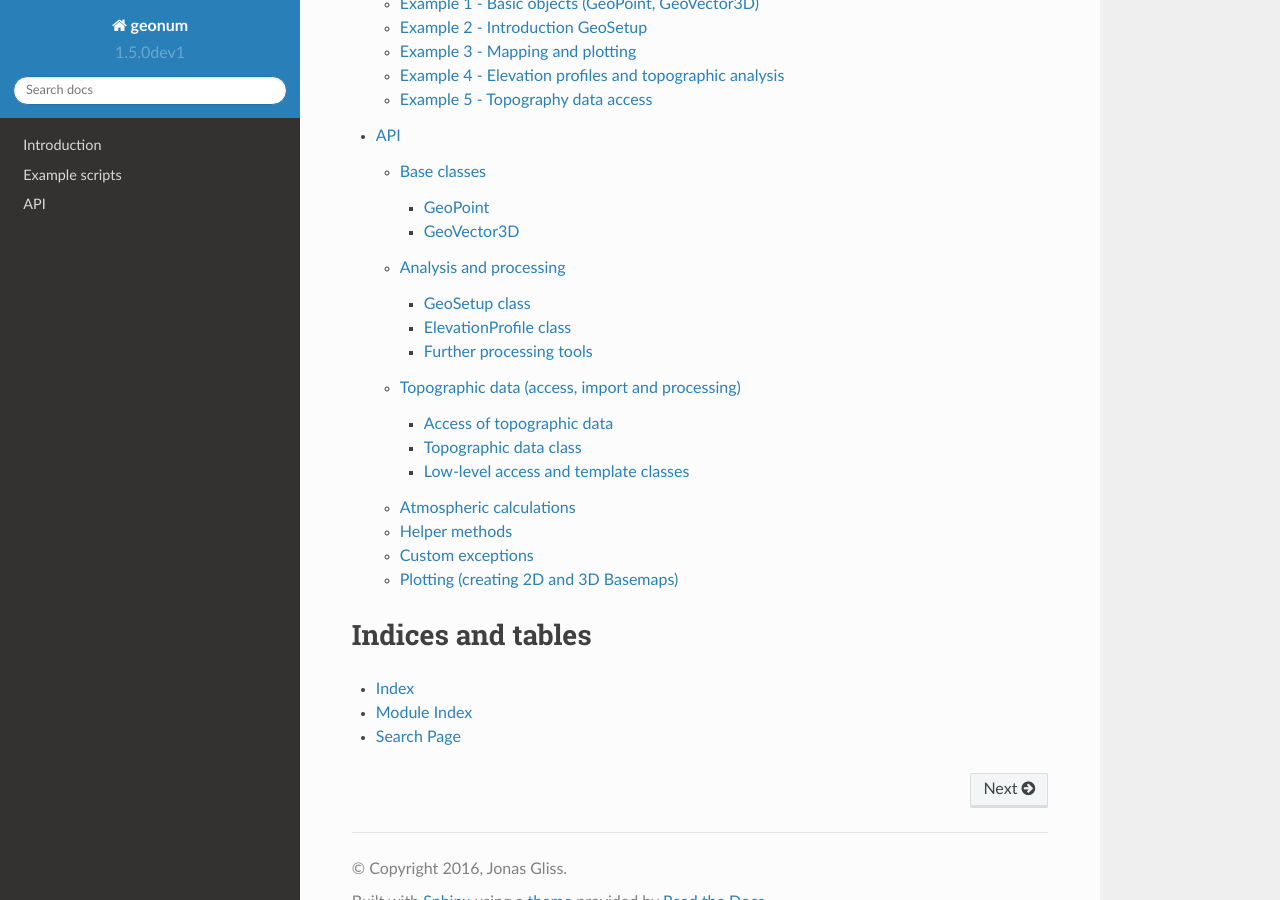
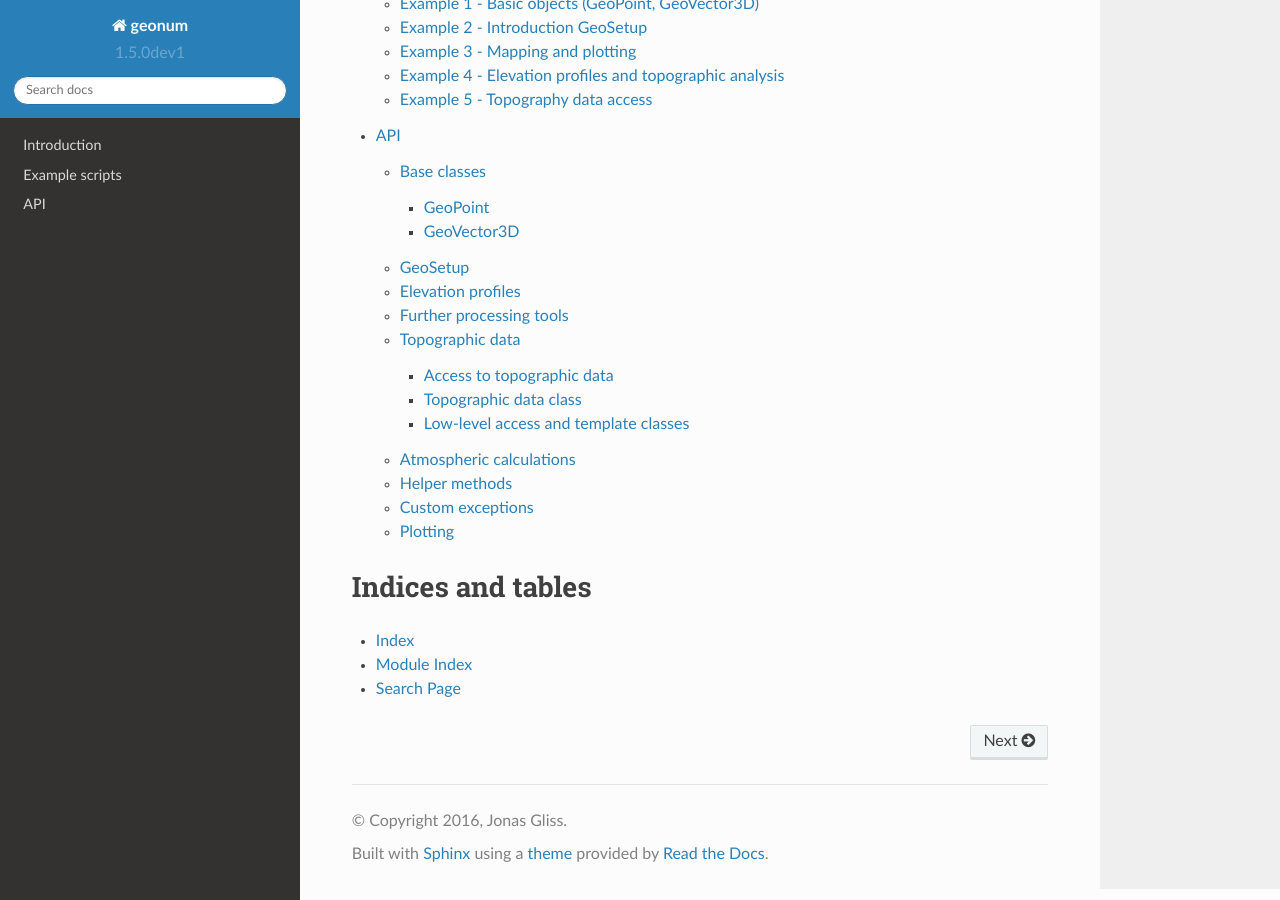
Before and after one commit to jgliss/geonum, a Sphinx documentation site: the page built from docs/index.rst, in a window 1280 px wide and 900 px high, scrolled down 967 px. Built offline with Sphinx 7.4.7 and the Read the Docs theme 2.0.0, drawn with Linux system fonts in a browser that asks for light colours; formulas are drawn with MathJax 3.

```diff
--- a/docs/api.rst
+++ b/docs/api.rst
@@ -21,34 +21,31 @@ GeoVector3D
    :members:
    :undoc-members:
 
-Analysis and processing
-=======================
-
-GeoSetup class
---------------
+GeoSetup
+========
 
 .. automodule:: geonum.geosetup
    :members:
    :undoc-members:
 
-ElevationProfile class
-----------------------
+Elevation profiles
+==================
 
 .. automodule:: geonum.elevationprofile
    :members:
    :undoc-members:
 
 Further processing tools
-------------------------
+========================
 
 .. automodule:: geonum.processing
    :members:
    :undoc-members:
 
-Topographic data (access, import and processing)
-================================================
+Topographic data
+================
 
-Access of topographic data
+Access to topographic data
 --------------------------
 
 .. automodule:: geonum.topodataaccess
@@ -90,12 +87,14 @@ Custom exceptions
    :members:
    :undoc-members:
 
-Plotting (creating 2D and 3D Basemaps)
-======================================
+Plotting
+========
 
 .. note::
 
-  The `geonum.mapping <https://github.com/jgliss/geonum/blob/master/geonum/mapping.py>`__ cannot be compiled by RTD since mpl_toolkits.basemap needed to be mocked out in order for the compile process to work at all. No fix found yet...(apologies for any inconveniences).
+  The current plotting routines are deprecated
+  as they are based on the basemap library. They
+  will be revised and replaced in parts using cartopy.
 
 .. automodule:: geonum.mapping
    :members:
```
